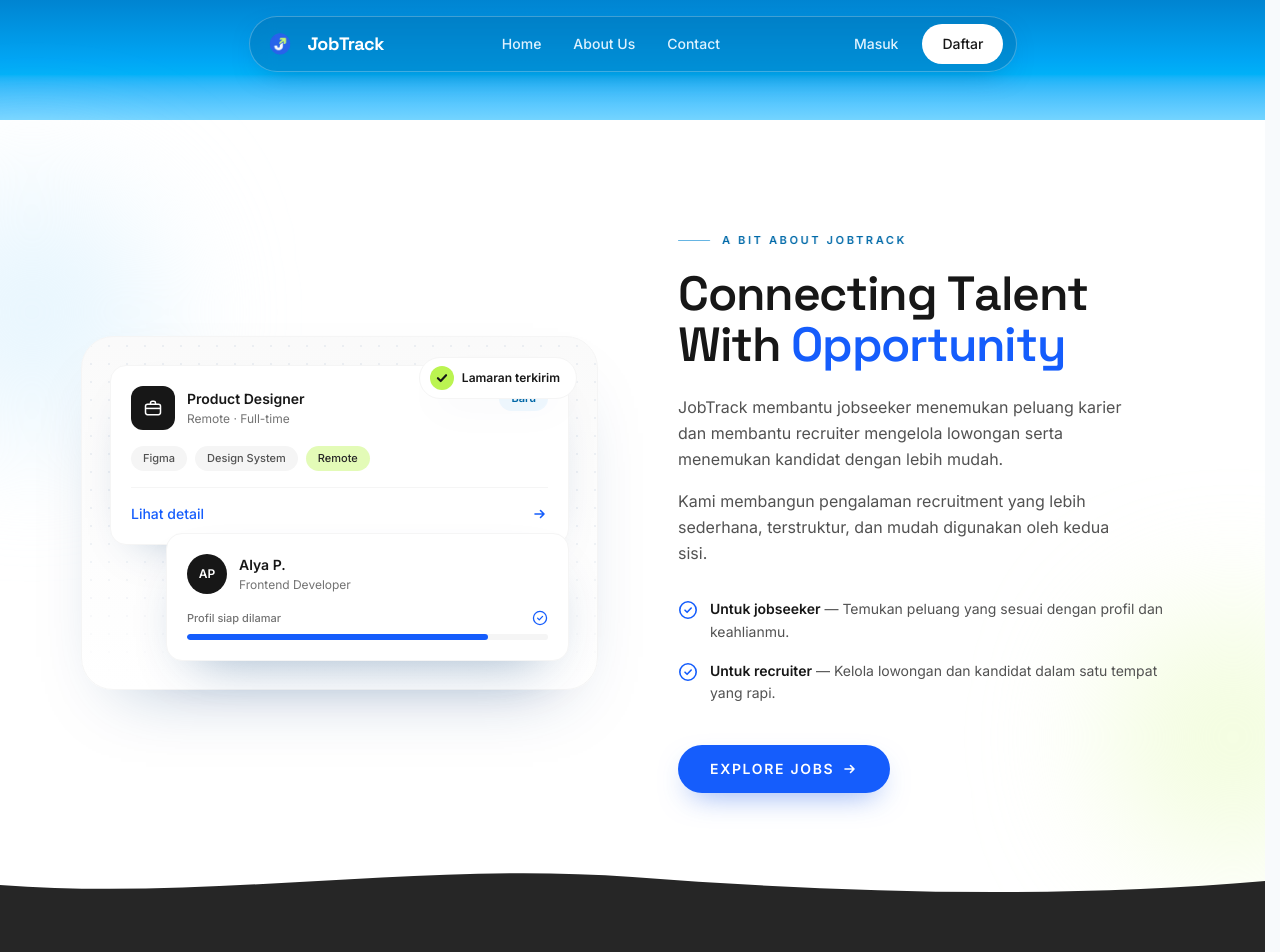
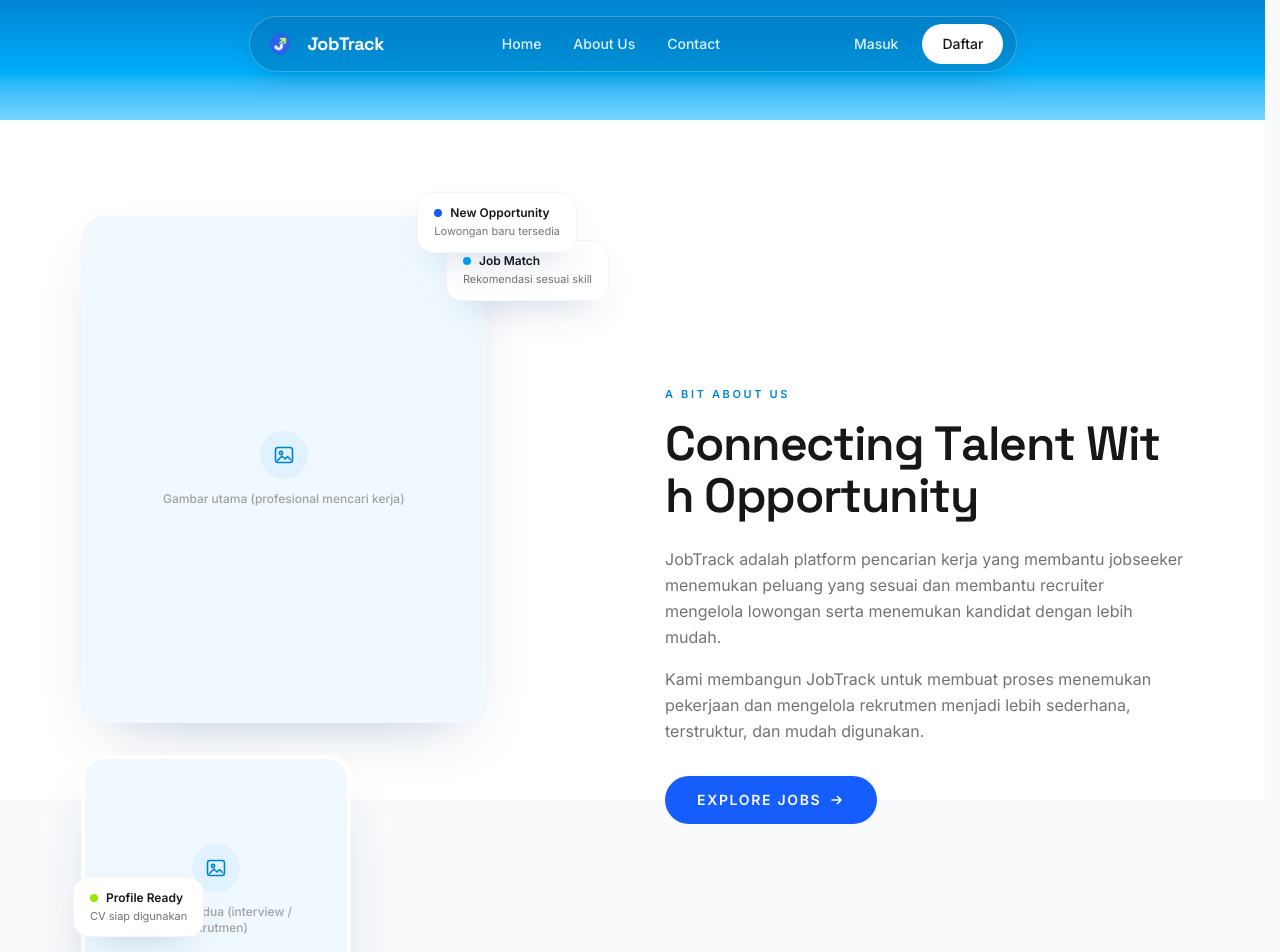
Before and after one commit to FaletehanAlF/auth-jwt-app, a Next.js app in the folder frontend/: page /about in a window 1280 px wide. Shown: the top 952 px of the page. Built offline with nearby package versions, Linux system fonts and the light colour scheme.

Commit message:
update frontend

```diff
--- a/frontend/src/app/about/page.tsx
+++ b/frontend/src/app/about/page.tsx
@@ -1,6 +1,69 @@
+import Link from "next/link";
+import Image from "next/image";
 import LandingNavbar from "../../components/LandingNavbar";
-import LandingAbout from "../../components/LandingAbout";
 import Footer from "../../components/Footer";
+import Reveal from "../../components/Reveal";
+import SplitText from "../../components/SplitText";
+
+const ABOUT_MAIN_IMAGE_SRC = "";
+const ABOUT_SECOND_IMAGE_SRC = "";
+
+function AboutImage({
+  src,
+  alt,
+  label,
+  className,
+}: {
+  src: string;
+  alt: string;
+  label: string;
+  className?: string;
+}) {
+  return (
+    <div
+      className={`relative overflow-hidden rounded-3xl border border-neutral-100 bg-sky-50 shadow-[0_24px_60px_-32px_rgba(2,60,120,0.35)] ${className ?? ""}`}
+    >
+      {src ? (
+        <Image src={src} alt={alt} fill className="object-cover" sizes="(max-width: 1024px) 100vw, 520px" />
+      ) : (
+        <div className="flex h-full w-full flex-col items-center justify-center gap-3 p-6 text-center">
+          <span className="flex h-12 w-12 items-center justify-center rounded-full bg-sky-100 text-sky-600">
+            <svg viewBox="0 0 24 24" fill="none" aria-hidden="true" className="h-6 w-6">
+              <rect x="3.5" y="4.5" width="17" height="15" rx="2.5" stroke="currentColor" strokeWidth="1.6" />
+              <circle cx="9" cy="10" r="1.6" stroke="currentColor" strokeWidth="1.6" />
+              <path d="m5.5 17.5 4.5-4.5 3 3 2.5-2.5 3 3" stroke="currentColor" strokeWidth="1.6" strokeLinecap="round" strokeLinejoin="round" />
+            </svg>
+          </span>
+          <p className="text-xs font-medium text-neutral-400">{label}</p>
+        </div>
+      )}
+    </div>
+  );
+}
+
+function FloatingCard({
+  label,
+  detail,
+  dotClass,
+  className,
+}: {
+  label: string;
+  detail: string;
+  dotClass: string;
+  className?: string;
+}) {
+  return (
+    <div
+      className={`absolute rounded-2xl border border-neutral-100 bg-white px-4 py-3 shadow-[0_16px_40px_-20px_rgba(2,60,120,0.35)] ${className ?? ""}`}
+    >
+      <div className="flex items-center gap-2">
+        <span className={`h-2 w-2 rounded-full ${dotClass}`} />
+        <p className="text-xs font-semibold text-neutral-900">{label}</p>
+      </div>
+      <p className="mt-0.5 text-[11px] text-neutral-500">{detail}</p>
+    </div>
+  );
+}
 
 export default function AboutPage() {
   return (
@@ -9,7 +72,86 @@ export default function AboutPage() {
         <LandingNavbar />
       </div>
 
-      <LandingAbout />
+      <main className="w-full max-w-full overflow-x-clip">
+        <section className="mx-auto flex w-full max-w-6xl flex-col items-center gap-12 px-4 py-16 sm:px-6 lg:grid lg:grid-cols-2 lg:gap-16 lg:py-24">
+          <Reveal direction="left" delay={0} className="w-full max-w-md lg:max-w-none">
+            <div className="relative w-full">
+              <AboutImage
+                src={ABOUT_MAIN_IMAGE_SRC}
+                alt="Profesional menggunakan JobTrack"
+                label="Gambar utama (profesional mencari kerja)"
+                className="aspect-[4/5] w-[78%]"
+              />
+              <AboutImage
+                src={ABOUT_SECOND_IMAGE_SRC}
+                alt="Proses rekrutmen di JobTrack"
+                label="Gambar kedua (interview / rekrutmen)"
+                className="absolute -bottom-8 right-0 aspect-square w-[52%] border-4 border-white"
+              />
+              <FloatingCard
+                label="Job Match"
+                detail="Rekomendasi sesuai skill"
+                dotClass="bg-sky-500"
+                className="-right-2 top-6"
+              />
+              <FloatingCard
+                label="Profile Ready"
+                detail="CV siap digunakan"
+                dotClass="bg-lime-400"
+                className="-left-2 bottom-14"
+              />
+              <FloatingCard
+                label="New Opportunity"
+                detail="Lowongan baru tersedia"
+                dotClass="bg-blue-600"
+                className="right-6 -top-6 hidden sm:block"
+              />
+            </div>
+          </Reveal>
+
+          <div className="w-full max-w-xl">
+            <Reveal direction="right" delay={0}>
+              <p className="text-[11px] font-semibold uppercase tracking-[0.24em] text-sky-600">
+                A Bit About Us
+              </p>
+            </Reveal>
+            <Reveal direction="right" delay={90}>
+              <h1 className="mt-4 font-display text-4xl font-semibold leading-[1.08] tracking-tight text-neutral-900 sm:text-5xl">
+                <SplitText
+                  text="Connecting Talent With Opportunity"
+                  direction="right"
+                  charDelay={10}
+                />
+              </h1>
+            </Reveal>
+            <Reveal direction="right" delay={170}>
+              <p className="mt-6 text-sm leading-relaxed text-neutral-500 sm:text-base">
+                JobTrack adalah platform pencarian kerja yang membantu jobseeker
+                menemukan peluang yang sesuai dan membantu recruiter mengelola
+                lowongan serta menemukan kandidat dengan lebih mudah.
+              </p>
+            </Reveal>
+            <Reveal direction="right" delay={230}>
+              <p className="mt-4 text-sm leading-relaxed text-neutral-500 sm:text-base">
+                Kami membangun JobTrack untuk membuat proses menemukan pekerjaan
+                dan mengelola rekrutmen menjadi lebih sederhana, terstruktur, dan
+                mudah digunakan.
+              </p>
+            </Reveal>
+            <Reveal direction="right" delay={290}>
+              <Link
+                href="/home"
+                className="mt-8 inline-flex h-12 items-center justify-center gap-2 rounded-full bg-blue-600 px-8 text-sm font-semibold uppercase tracking-[0.12em] text-white transition-colors duration-150 hover:bg-blue-500 focus-visible:outline-none focus-visible:ring-2 focus-visible:ring-blue-600 focus-visible:ring-offset-2"
+              >
+                Explore Jobs
+                <svg viewBox="0 0 16 16" fill="none" aria-hidden="true" className="h-4 w-4">
+                  <path d="M3 8h9M8.5 4.5 12 8l-3.5 3.5" stroke="currentColor" strokeWidth="1.6" strokeLinecap="round" strokeLinejoin="round" />
+                </svg>
+              </Link>
+            </Reveal>
+          </div>
+        </section>
+      </main>
 
       <Footer />
     </div>
```
